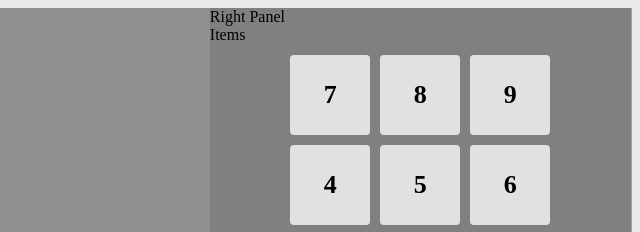
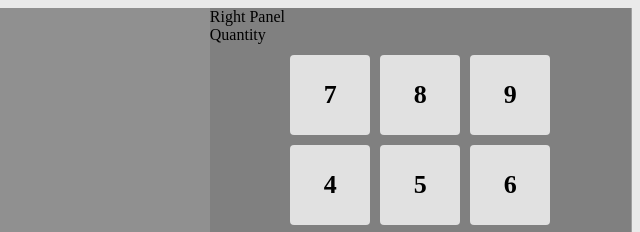
Before and after one commit to plainoldprogrammer/web-vanillapos, a plain HTML site: page index.html in a window 1280 px wide. Shown: the top 232 px of the page, 640-1280 px from the left. Drawn offline with Linux system fonts and the light colour scheme.

Commit message:
renaming the label of the right panel

```diff
--- a/index.html
+++ b/index.html
@@ -29,7 +29,7 @@
 				<div>
 					<div>
 						<div>
-							Items
+							Quantity
 						</div>
 						<div class="numpad">
 							<div class="button-row">
```
